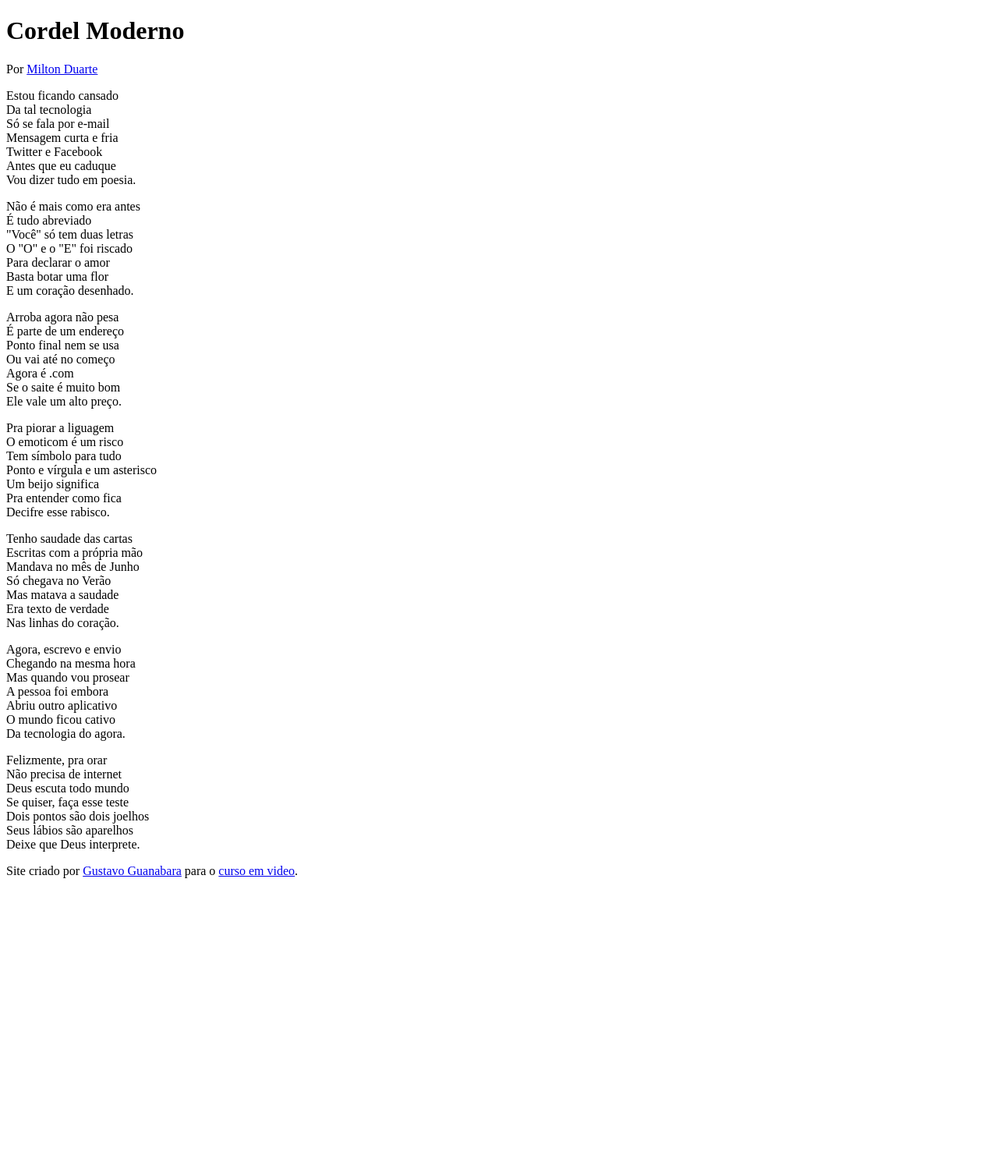
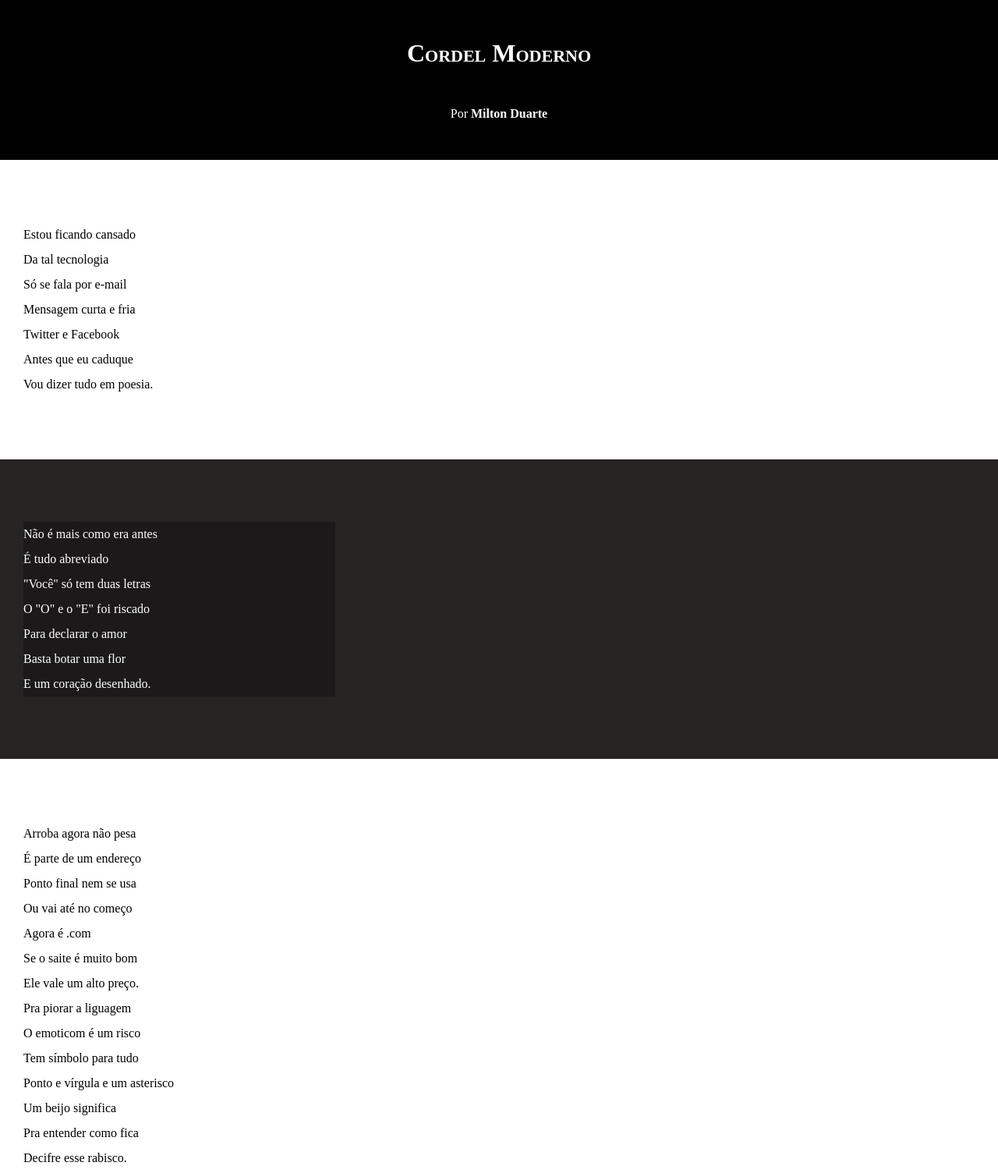
Before and after one commit to Epopeico/projeto-site-cordel, a plain HTML site: page index.html in a window 1280 px wide. Shown: the top 1504 px of the page at 78% size. Before the commit the page ends 1142 px from the top, so only its background shows below. Drawn offline with Linux system fonts and the light colour scheme.

Commit message:
atulizacao CSS

```diff
--- a/estilo/style.css
+++ b/estilo/style.css
@@ -1 +1,65 @@
 @charset "UTF-8" ;
+
+* {
+    margin: 0px;
+    padding: 0px;
+}
+
+html, body {
+    min-height: 100vh;
+    background-color: darkgrey;
+}
+
+header {
+    background-color: black;
+    color: white;
+    text-align: center;
+}
+header > h1 {
+    padding: 50px;
+    font-variant: small-caps;
+}
+header > p {
+    padding-bottom: 50px ;
+}
+
+a {
+    color: white;
+    text-decoration: none;
+    font-weight: bolder;
+}
+
+ header a:hover , footer a:hover {
+    text-decoration: underline;
+    color: yellow;
+}
+
+section {
+    padding-top: 10vh;
+    padding-bottom: 10vh;
+    line-height: 2em;
+    padding-left: 30px;
+}
+
+main > section.normal {
+    background-color: white;
+    color: black;
+
+}
+
+main > section.imagem {
+    background-color: rgb(38, 35, 35);
+    color: white;
+}
+
+section.imagem > p {
+    background-color: rgba(0, 0, 0, 0.282);
+    width: 400px;
+}
+
+footer {
+    background-color: black;
+    color: white;
+    text-align: center;
+    padding: 10px;
+}
--- a/index.html
+++ b/index.html
@@ -16,7 +16,7 @@
     </header>
 
     <main>
-        <section>
+        <section class="normal">
                 <p>
                     Estou ficando cansado <br>
                     Da tal tecnologia <br>
@@ -27,7 +27,8 @@
                     Vou dizer tudo em poesia.
                 </p>
         </section>
-        <section>
+
+        <section class="imagem">
                 <p>
                     Não é mais como era antes <br>
                     É tudo abreviado <br>
@@ -38,7 +39,8 @@
                     E um coração desenhado.
                 </p>
         </section>
-        <section>
+
+        <section class="normal">
                 <p>
                     Arroba agora não pesa <br>
                     É parte de um endereço <br>
@@ -58,7 +60,8 @@
                     Decifre esse rabisco.
                 </p>
         </section>
-        <section>
+
+        <section class="imagem">
                 <p>
                     Tenho saudade das cartas <br>
                     Escritas com a própria mão <br>
@@ -69,7 +72,8 @@
                     Nas linhas do coração.
                 </p>
         </section>
-        <section>
+
+        <section class="normal">
                 <p>
                     Agora, escrevo e envio <br>
                     Chegando na mesma hora <br>
```
